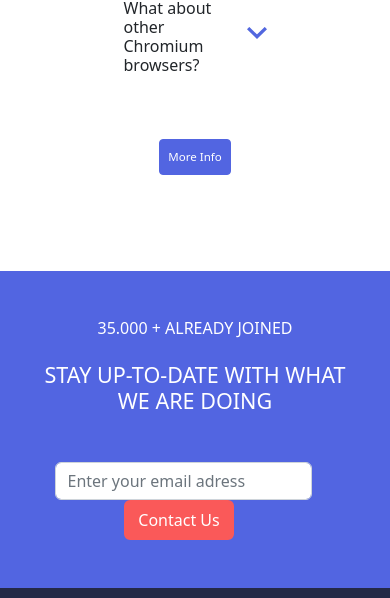
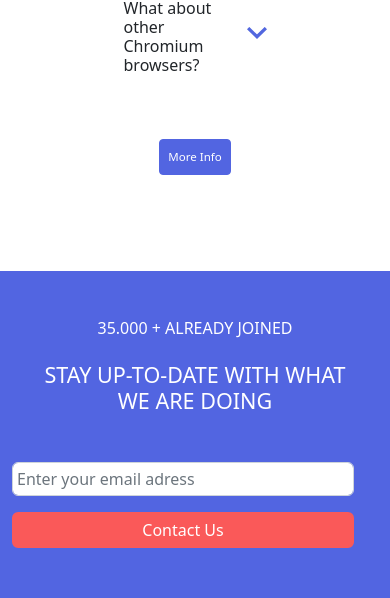
Before and after one commit to Gilsabo/it-academy-bcn, a website: page index.html in a window 390 px wide. Shown: the part 3930-4528 px from the top of the page. Drawn offline with nearby package versions, Linux system fonts and the light colour scheme.

Commit message:
Fix section form to responsive

```diff
--- a/index.html
+++ b/index.html
@@ -41,7 +41,8 @@
 
     <main class="container mt-5">
         <div class="row ">
-            <div class="col-12 text-center align-self-center order-last col-lg-6 order-lg-first text-lg-start mt-5 mb-5">
+            <div
+                class="col-12 text-center align-self-center order-last col-lg-6 order-lg-first text-lg-start mt-5 mb-5">
                 <h1 class="mt-5">A simple Bookmark <br>Manager</h1>
                 <div class="text-muted">
                     <p>A clean and simple interface to organize your
@@ -80,15 +81,18 @@
             <div class="col">
                 <nav>
                     <div class="nav nav-tabs justify-content-center" id="nav-tab" role="tablist">
-                        <button class="nav-link active border-nav col-md-12 col-sm-12 col-12 col-lg-3 col-xl-3" id="nav-Simple-Bookmarking-tab" data-bs-toggle="tab"
+                        <button class="nav-link active border-nav col-md-12 col-sm-12 col-12 col-lg-3 col-xl-3"
+                            id="nav-Simple-Bookmarking-tab" data-bs-toggle="tab"
                             data-bs-target="#nav-Simple-Bookmarking" type="button" role="tab"
                             aria-controls="nav-Simple-Bookmarking" aria-selected="true">Simple Bookmarking</button>
-                        <button class="nav-link border-nav col-md-12 col-sm-12 col-12 col-lg-3 col-xl-3 " id="nav-Speedy-Searching-tab" data-bs-toggle="tab"
-                            data-bs-target="#nav-Speedy-Searching" type="button" role="tab"
-                            aria-controls="nav-Speedy-Searching" aria-selected="false">Speedy Searching</button>
-                        <button class="nav-link border-nav col-md-12 col-sm-12 col-12 col-lg-3 col-xl-3" id="nav-Esey-Sharing-tab" data-bs-toggle="tab"
-                            data-bs-target="#nav-Easy-Sharing" type="button" role="tab" aria-controls="nav-Easy-Sharing"
-                            aria-selected="false">Easy Sharing</button>
+                        <button class="nav-link border-nav col-md-12 col-sm-12 col-12 col-lg-3 col-xl-3 "
+                            id="nav-Speedy-Searching-tab" data-bs-toggle="tab" data-bs-target="#nav-Speedy-Searching"
+                            type="button" role="tab" aria-controls="nav-Speedy-Searching" aria-selected="false">Speedy
+                            Searching</button>
+                        <button class="nav-link border-nav col-md-12 col-sm-12 col-12 col-lg-3 col-xl-3"
+                            id="nav-Esey-Sharing-tab" data-bs-toggle="tab" data-bs-target="#nav-Easy-Sharing"
+                            type="button" role="tab" aria-controls="nav-Easy-Sharing" aria-selected="false">Easy
+                            Sharing</button>
                     </div>
                 </nav>
                 <div class="tab-content mb-5" id="nav-tabContent">
@@ -301,13 +305,13 @@
             </div>
 
             <form class="row justify-content-center needs-validation" novalidate>
-                <div class="col-12 col-lg-6 col-md-12 w-auto">
-                    <input type="email" class="form-control" id="emailAdress"
-                        placeholder="Enter your email adress" aria-label="First name" required>
-                    <div class="invalid-feedback fst-italic bg-secondary">Whoops, make sure it's an email</div>
+                <div class="col-12 col-lg-4">
+                    <input type="email" class="form-control mt-0 p-1 text-start" id="emailAdress" placeholder="Enter your email adress"
+                        aria-label="First name" required>
+                    <div class="invalid-feedback fst-italic bg-secondary ">Whoops, make sure it's an email</div>
                 </div>
-                <div class="col-12 col-lg-6 ps-1 w-auto">
-                    <button type="submit" class="btn btn-secondary text-white">Contact Us</button>
+                <div class="col-12 col-lg-2 mb-3 mb-lg-0 mt-3 mt-lg-0">
+                    <button type="submit" class="btn btn-secondary text-white p-1 w-100">Contact Us</button>
                 </div>
             </form>
             <nav class=" col-12-expand text-center navbar navbar-expand-lg navbar-light mt-5 footer-color py-3">
@@ -349,6 +353,7 @@
         </div>
     </footer>
     <script src="./node_modules/bootstrap/dist/js//bootstrap.js"></script>
+
     <script>(function () {
             'use strict'
 
@@ -371,27 +376,3 @@
 </body>
 
 </html>
-
-
-
-
-
-<!--<nav class="navbar navbar-expand-lg navbar-light mt-lg-5">
-        <div class="container mt-lg-5">
-            <a class="navbar-brand" href="#">
-                <img src="./images/logo-bookmark.svg" class="img-fluid" alt="Name's brand">
-            </a>
-            <button class="navbar-toggler" type="button" data-bs-toggle="collapse" data-bs-target="#navbarNavAltMarkup"
-                aria-controls="navbarNavAltMarkup" aria-expanded="false" aria-label="Toggle navigation">
-                <span class="navbar-toggler-icon"></span>
-            </button>
-            <div class="collapse navbar-collapse" id="navbarNavAltMarkup">
-                <div class="navbar-nav ms-auto">
-                    <a class="nav-link active mx-3" aria-current="page" href="#">FEATURES</a>
-                    <a class="nav-link active mx-3" href="#">PRICING</a>
-                    <a class="nav-link active mx-3" href="#">CONTACT</a>
-                    <button type="button" class="btn btn-secondary mx-3 px-4 py-0 text-white">LOGIN</button>
-                </div>
-            </div>
-        </div>
-    </nav>-->
```
Lines whose indentation alone changed are shown as unchanged.
